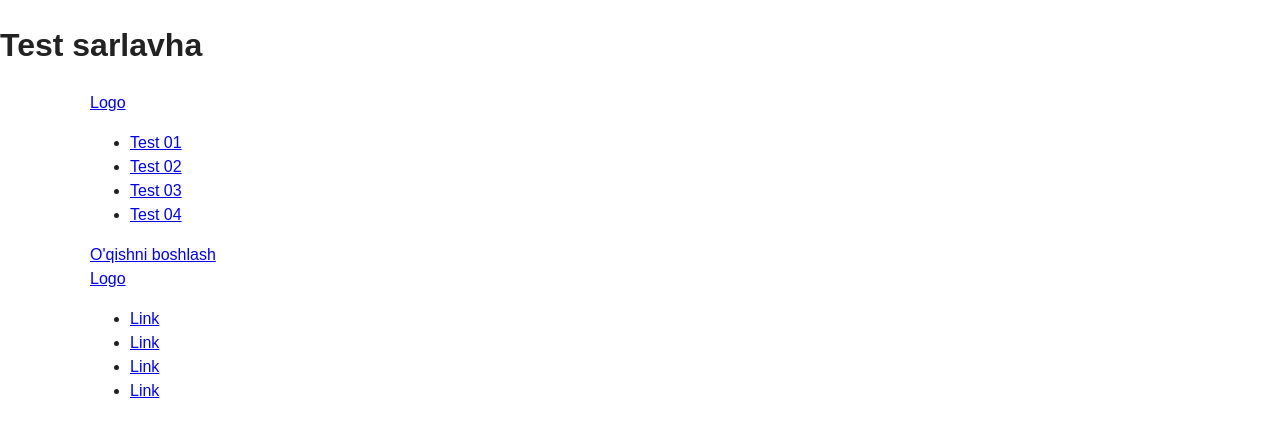
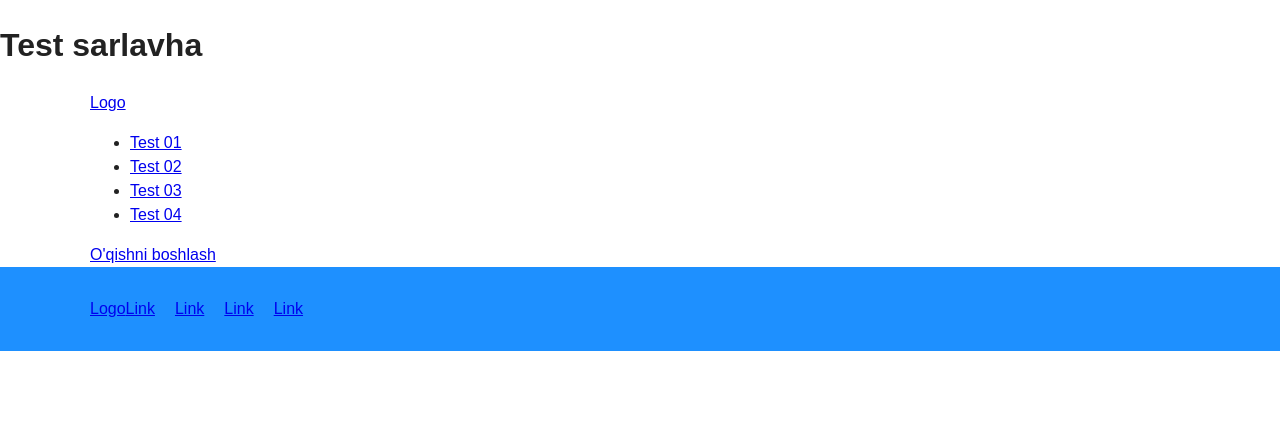
Before and after one commit to frontendtester/git-terminal-test, a plain HTML site: page index.html in a window 1280 px wide. Drawn offline with Linux system fonts and the light colour scheme.

Commit message:
Add sitenav and site-footer styles

```diff
--- a/css/styles.css
+++ b/css/styles.css
@@ -79,6 +79,33 @@ select:-webkit-autofill:focus {
   margin-right: auto;
 }
 
+.sitenav__list {
+  display: flex;
+  padding: 0;
+  margin: 0;
+  list-style: none;
+}
+
+.sitenav__item:not(:last-child) {
+  margin-right: 20px;
+}
+
+.sitenav__link {
+  display: block;
+  text-decoration: none;
+}
+
+.site-footer {
+  padding-top: 30px;
+  padding-bottom: 30px;
+  background-color: dodgerblue;
+  color: #efefef;
+}
+
+.site-footer__container {
+  display: flex;
+}
+
 
 /* MAIN-CONTENT */
 .main-content {
```
